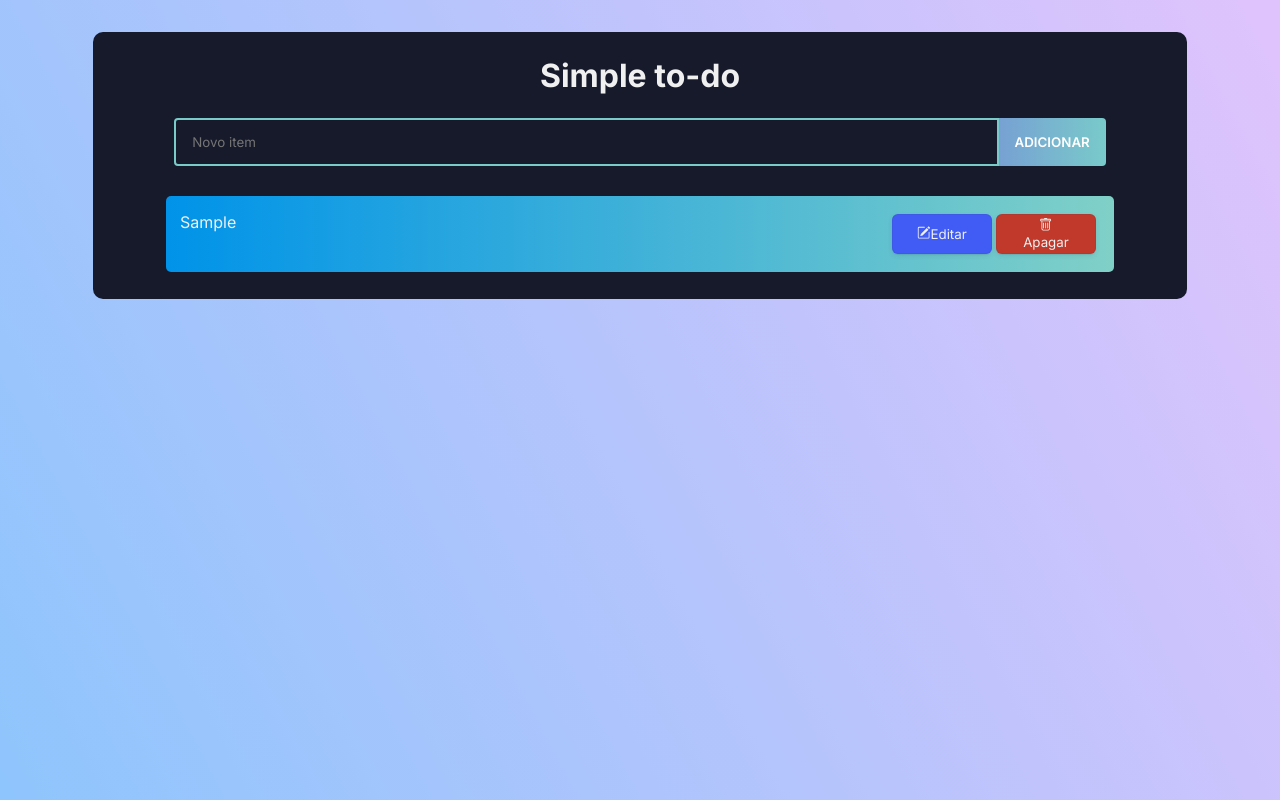
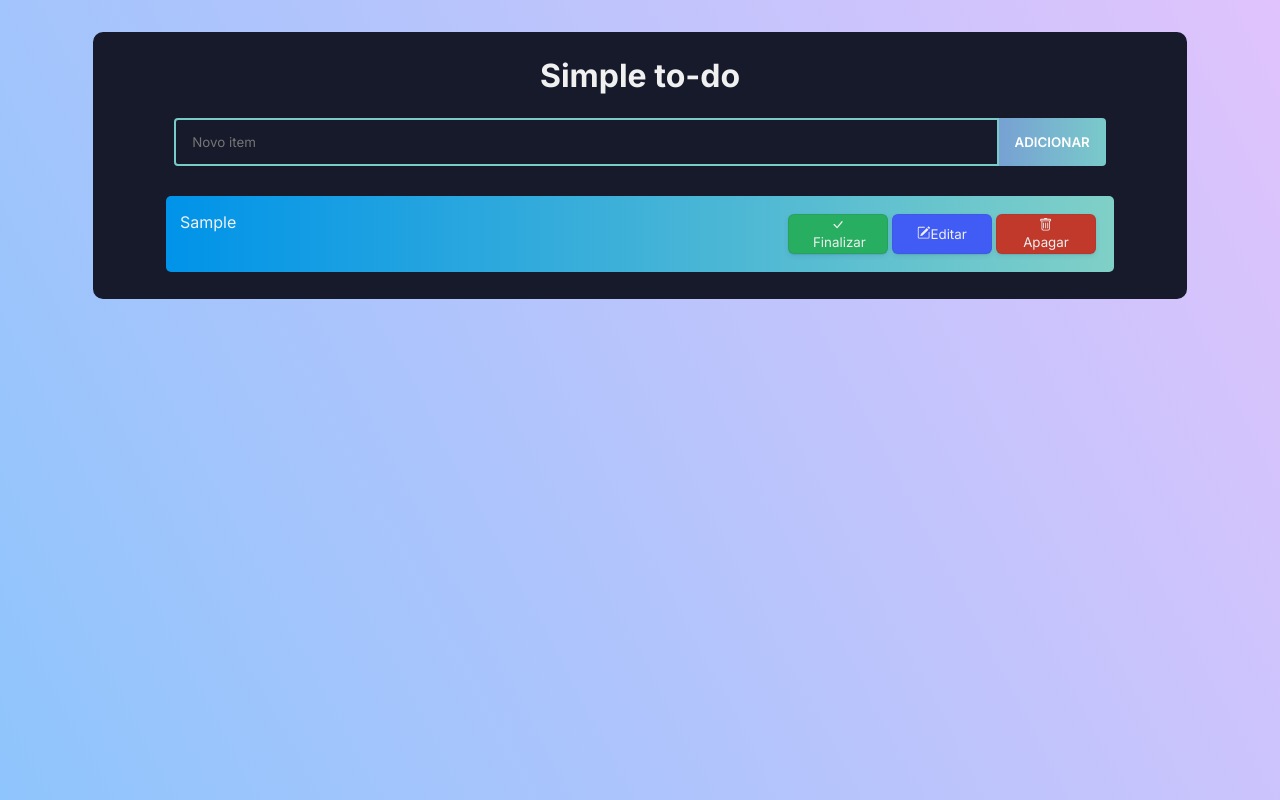
Before and after one commit to jeanpaulo/react-todo-simple, a React (Vite) app: page / in a window 1280 px wide. Both pictures are taken after typing "Sample" into the empty fields and a click on the button "ADICIONAR". Built offline with nearby package versions, Linux system fonts and the light colour scheme.

Commit message:
Completar e reabrir item

```diff
--- a/index.html
+++ b/index.html
@@ -1,10 +1,10 @@
 <!DOCTYPE html>
-<html lang="en">
+<html lang="pt">
   <head>
     <meta charset="UTF-8" />
-    <link rel="icon" type="image/svg+xml" href="/vite.svg" />
+    <!-- <link rel="icon" type="image/svg+xml" href="/vite.svg" /> -->
     <meta name="viewport" content="width=device-width, initial-scale=1.0" />
-    <title>Vite + React</title>
+    <title>Simple React To-Do - Jean Paulo Amaral</title>
   </head>
   <body>
     <div id="root"></div>
--- a/src/App.css
+++ b/src/App.css
@@ -99,6 +99,14 @@
   justify-content: space-between;
 }
 
+.todo-list__item--complete {
+  filter: grayscale(80%)
+}
+
+.todo-list__item--complete .todo-list__text {
+  text-decoration: line-through;
+}
+
   .todo-list__text {
     width: 80%;
   }
@@ -147,8 +155,14 @@
       color: #f0f0f0;
     }
 
-    .todo-list__button--edit:hover,
-    .todo-list__button--delete:hover {
+    .todo-list__button--complete {
+      background-color: #27ae60;
+      color: #f0f0f0;
+    }
+
+    .todo-list__button--edit:hover:not([disabled]),
+    .todo-list__button--delete:hover:not([disabled]),
+    .todo-list__button--complete:hover:not([disabled]) {
       filter: brightness(120%);
     }
 
--- a/src/App.jsx
+++ b/src/App.jsx
@@ -50,6 +50,21 @@ function App() {
     // console.log(todoToEdit);
   }
 
+  function completeTodo(id) {
+    const updatedTodoList = todos.map((item) => {
+      if (item.id == id) {
+        if (item?.complete === undefined) {
+          item.complete = true;
+          return item;
+        }
+
+        item.complete = !item.complete;
+      }
+      return item;
+    });
+    setTodos(updatedTodoList);
+  }
+
   return (
     <div className="app">
       <TodoHeader onSubmit={saveTodo} todo={currentTodo} editMode={editMode} />
@@ -58,6 +73,7 @@ function App() {
         removeTodo={removeTodo}
         updateTodo={updateTodo}
         editMode={editMode}
+        completeTodo={completeTodo}
       />
     </div>
   );
--- a/src/components/TodoHeader.jsx
+++ b/src/components/TodoHeader.jsx
@@ -6,9 +6,6 @@ function TodoHeader(props) {
 
   useEffect(() => {
     inputRef.current.focus();
-    console.log("Modo edicao: ", props.editMode);
-    console.log("Todo: ", props.todo);
-
     if (props.editMode) {
       inputRef.current.value = props.todo.text;
     }
--- a/src/components/TodoList.jsx
+++ b/src/components/TodoList.jsx
@@ -1,6 +1,6 @@
 import React from "react";
 import { motion } from "framer-motion";
-import { BsTrash, BsPencilSquare } from "react-icons/bs";
+import { BsTrash, BsPencilSquare, BsCheckLg } from "react-icons/bs";
 
 function TodoList(props) {
   const todosList = props.todos;
@@ -15,10 +15,15 @@ function TodoList(props) {
         &nbsp;
       </div>
 
-      {todosList.map((todo, index) => (
+      {todosList.map((todo, index) => {
+        const isDisabled = todo?.complete == undefined ? false : todo.complete;
+
+        return (
           <motion.div
             key={todo.id}
-          className="todo-list__item"
+            className={`todo-list__item ${
+              isDisabled ? "todo-list__item--complete" : ""
+            }`}
             initial={{ opacity: 0, y: 0 }}
             animate={{ opacity: 1, y: 10 }}
             transition={{ duration: 0.2 }}
@@ -27,8 +32,16 @@ function TodoList(props) {
             <div className="todo-list__text">{todo.text}</div>
             <div className="todo-list__button-options">
               <button
+                className="todo-list__button todo-list__button--complete"
+                onClick={() => props.completeTodo(todo.id)}
+              >
+                <BsCheckLg />
+                {isDisabled ? "Reabrir" : "Finalizar"}
+              </button>
+              <button
                 className="todo-list__button todo-list__button--edit"
                 onClick={() => props.updateTodo(todo.id)}
+                disabled={isDisabled}
               >
                 <BsPencilSquare />
                 Editar
@@ -36,13 +49,15 @@ function TodoList(props) {
               <button
                 className="todo-list__button todo-list__button--delete"
                 onClick={() => props.removeTodo(todo.id)}
+                disabled={isDisabled}
               >
                 <BsTrash />
                 Apagar
               </button>
             </div>
           </motion.div>
-      ))}
+        );
+      })}
     </div>
   );
 }
```
Lines whose indentation alone changed are shown as unchanged.
